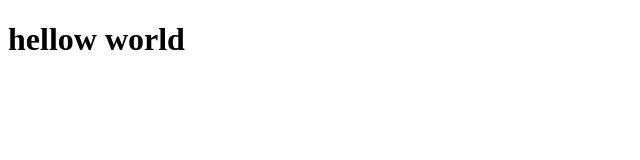
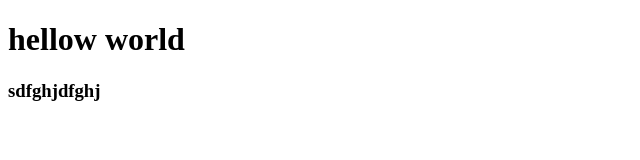
Before and after one commit to kauga/hello, a plain HTML site: page index.html in a window 1280 px wide. Shown: the whole page, without its empty margins (0-640 px from the left). Drawn offline with Linux system fonts and the light colour scheme.

Commit message:
new message

```diff
--- a/index.html
+++ b/index.html
@@ -7,5 +7,6 @@
 </head>
 <body>
     <h1 class="kauga">hellow world</h1>
+    <h3 class="hh">sdfghjdfghj</h3>
 </body>
 </html>
```
